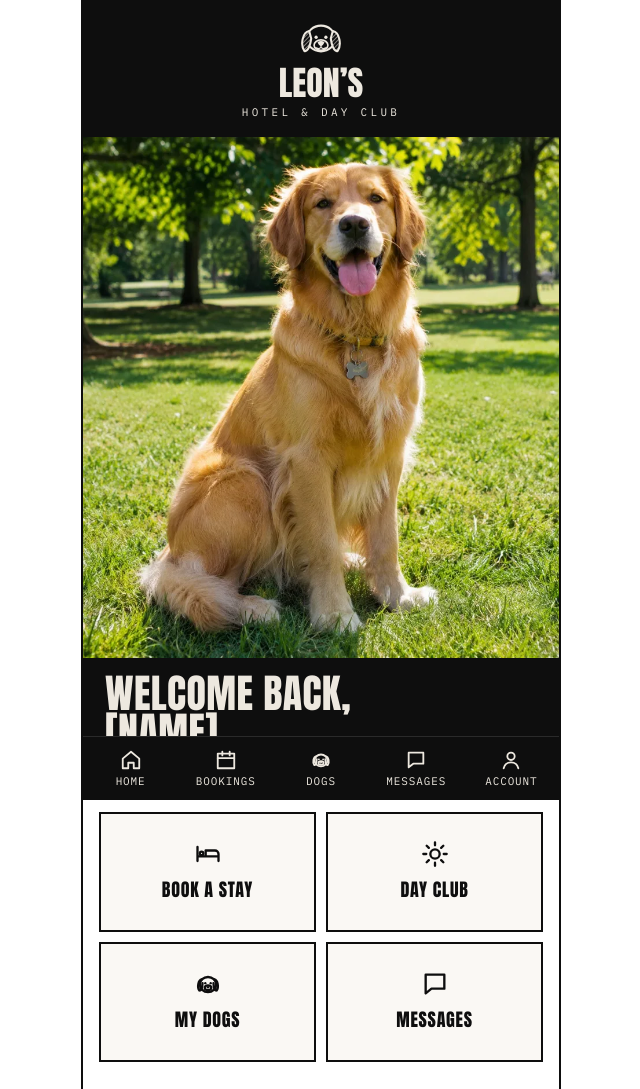
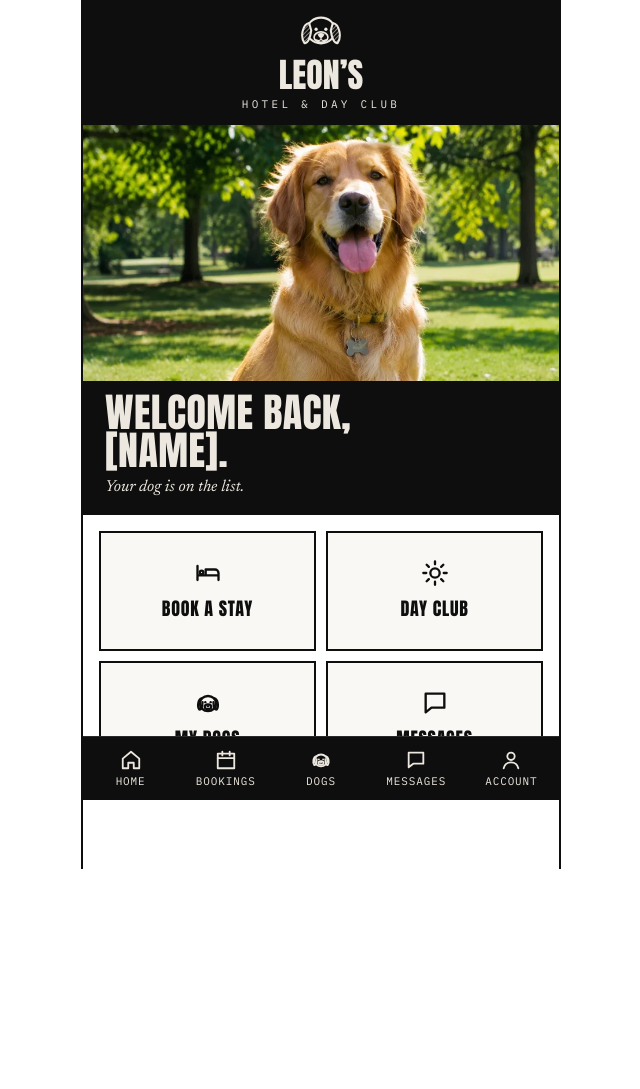
Before and after one commit to marcoscuellar/DOGSITTER, a plain HTML site: page dist/index.html in a window 1280 px wide. Shown: the top 1089 px of the page, without its empty margins (319-959 px from the left). After the commit the page ends 869 px from the top, so only its background shows below. Drawn offline with Linux system fonts and the light colour scheme.

Commit message:
Compact Home hero so the four tiles show on first screen; keep dog's face in frame
Co-Authored-By: Claude Sonnet 5.5 <noreply@anthropic.com>
Claude-Session: https://claude.ai/code/session_01RNDgBGkhaUpNfn331g8T7g

```diff
--- a/dist/app.css
+++ b/dist/app.css
@@ -39,13 +39,14 @@ button{font:inherit;color:inherit}
 
 /* Home */
 .hero{position:relative;display:flex;flex-direction:column;background:var(--leons-ink);color:var(--leons-bone)}
-.hero-brand{text-align:center;padding:var(--leons-space-5) 0 var(--leons-space-4)}
-.hero-photo{aspect-ratio:822/900;background:var(--photo);overflow:hidden}
+.hero-brand{text-align:center;padding:var(--leons-space-4) 0 var(--leons-space-3)}
+.hero-photo{height:clamp(220px,32vh,300px);background:var(--photo);overflow:hidden}
+.hero-photo .photo{object-position:center 4%}
 .hero-brand img{width:44px;height:auto}
 .hero-brand .name{font-family:var(--leons-font-display);font-size:34px;line-height:1;text-transform:uppercase;margin-top:var(--leons-space-1)}
 .hero-brand .label{letter-spacing:.3em;margin-top:var(--leons-space-1)}
 .hero-shot{font-style:italic;font-size:15px;line-height:1.4;padding:var(--leons-space-6) 22px 0}
-.hero-welcome{background:var(--leons-ink);padding:var(--leons-space-4) 22px var(--leons-space-4)}
+.hero-welcome{background:var(--leons-ink);padding:var(--leons-space-3) 22px var(--leons-space-4)}
 .hero-welcome h1{font-family:var(--leons-font-display);font-weight:400;font-size:40px;line-height:.95;text-transform:uppercase;letter-spacing:.01em}
 .hero-welcome p{font-style:italic;font-size:16px;margin-top:6px}
 .tiles{display:grid;grid-template-columns:1fr 1fr;gap:10px;padding:var(--leons-space-4) var(--leons-space-4) var(--leons-space-5)}
```
